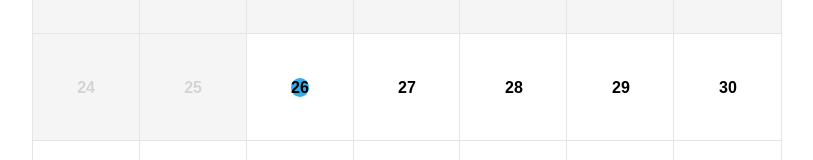
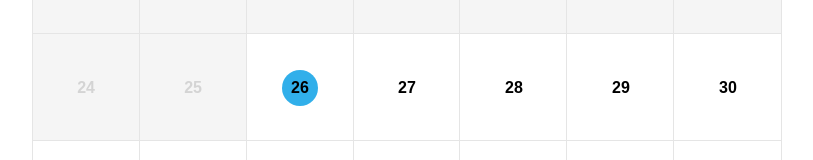
Before and after one commit to Maxime-Paget/slg-bad, a Nuxt app: page / in a window 1280 px wide. Shown: the part 1104-1264 px from the top of the page, without its empty margins (233-1046 px from the left). Built offline with nearby package versions, Linux system fonts and the light colour scheme.

Commit message:
Fix the day number size to have a rounded circle

```diff
--- a/public/components/Calendar/Calendar.vue
+++ b/public/components/Calendar/Calendar.vue
@@ -202,6 +202,8 @@ const translatedMonth = computed(() => {
             align-content: center;
             @include body-sm;
             font-weight: 800;
+            width: 4ch;
+            aspect-ratio: 1/1;
 
             &--disabled {
                 color: var(--clr-text-medium) !important;
```
